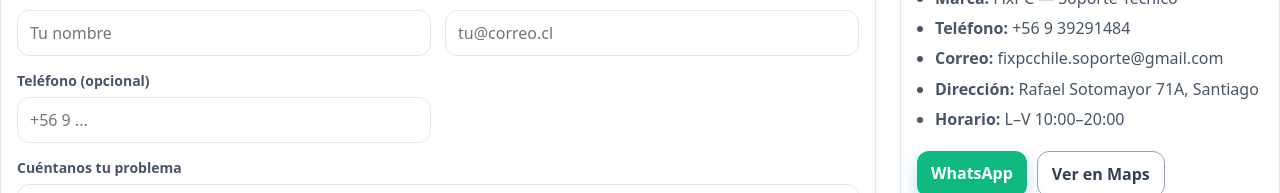
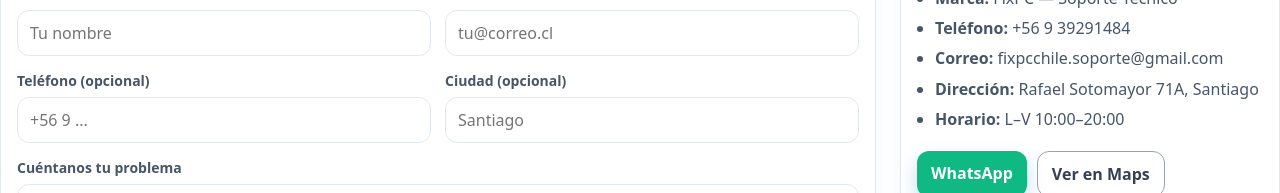
Before and after one commit to Darckbroos/soporte-tecnico-web, a React (Vite) app in the folder frontend/: page /contacto in a window 1280 px wide. Shown: the part 814-1007 px from the top of the page. Built offline with nearby package versions, Linux system fonts and the light colour scheme; no server answers.

Commit message:
Contacto: nuevo ContactForm usando /api/leads + .env.production

```diff
--- a/frontend/src/components/ContactForm.tsx
+++ b/frontend/src/components/ContactForm.tsx
@@ -1,75 +1,148 @@
+// frontend/src/components/ContactForm.tsx
 import { useState } from "react";
 import axios from "axios";
 
-const API_BASE = import.meta.env.VITE_API_BASE || "http://localhost:8000";
+// Toma cualquiera de las dos vars si existen, si no usa /api
+const API_BASE_RAW =
+  (import.meta.env as any).VITE_API_URL ||
+  (import.meta.env as any).VITE_API_BASE ||
+  "/api";
+
+// Normaliza (quita / final) para evitar //leads
+const BASE = String(API_BASE_RAW).replace(/\/$/, "");
+const CONTACT_EP =
+  (import.meta.env as any).VITE_CONTACT_ENDPOINT || "/leads";
+
+type FormState = {
+  name: string;
+  email: string;
+  phone: string;
+  city: string;
+  message: string;
+};
 
 export default function ContactForm() {
-  const [form, setForm] = useState({
+  const [form, setForm] = useState<FormState>({
     name: "",
     email: "",
     phone: "",
+    city: "",
     message: "",
   });
   const [sending, setSending] = useState(false);
   const [status, setStatus] = useState<string | null>(null);
 
+  function onChange<K extends keyof FormState>(key: K, val: FormState[K]) {
+    setForm((f) => ({ ...f, [key]: val }));
+  }
+
   async function submit(e: React.FormEvent) {
     e.preventDefault();
     if (sending) return;
+
+    // Validaciones rápidas
+    if (!form.name.trim() || !form.email.trim() || !form.message.trim()) {
+      setStatus("Completa nombre, correo y mensaje.");
+      return;
+    }
+    const emailOk = /\S+@\S+\.\S+/.test(form.email);
+    if (!emailOk) {
+      setStatus("Ingresa un correo válido.");
+      return;
+    }
+
     setSending(true);
     setStatus("Enviando…");
+
     try {
-      await axios.post(`${API_BASE}/leads`, { ...form, source: "contacto" });
+      // El backend espera alias en español
+      const payload = {
+        nombre: form.name.trim(),
+        correo: form.email.trim(),
+        telefono: form.phone.trim() || null,
+        ciudad: form.city.trim() || null,
+        mensaje: form.message.trim(),
+        source: "web",
+      };
+
+      await axios.post(`${BASE}${CONTACT_EP}`, payload, {
+        headers: { "Content-Type": "application/json", Accept: "application/json" },
+        timeout: 20000,
+      });
+
       setStatus("¡Recibido! Te contactaremos pronto.");
-      setForm({ name: "", email: "", phone: "", message: "" });
-    } catch {
-      setStatus("Hubo un problema. Intenta nuevamente.");
+      setForm({ name: "", email: "", phone: "", city: "", message: "" });
+    } catch (err: any) {
+      const detail = err?.response?.data?.detail;
+      console.error("Contact error:", err?.response?.status, detail || err?.message);
+      setStatus(
+        detail
+          ? `Error: ${typeof detail === "string" ? detail : JSON.stringify(detail)}`
+          : "Hubo un problema. Intenta nuevamente."
+      );
     } finally {
       setSending(false);
     }
   }
 
   return (
-    <form onSubmit={submit} className="cols">
+    <form onSubmit={submit} className="cols" noValidate>
       <div>
         <label>Tu nombre</label>
         <input
           required
           value={form.name}
-          onChange={(e) => setForm({ ...form, name: e.target.value })}
+          onChange={(e) => onChange("name", e.target.value)}
           placeholder="Tu nombre"
+          autoComplete="name"
         />
       </div>
+
       <div>
         <label>Tu correo</label>
         <input
           required
           type="email"
           value={form.email}
-          onChange={(e) => setForm({ ...form, email: e.target.value })}
+          onChange={(e) => onChange("email", e.target.value)}
           placeholder="tu@correo.cl"
+          autoComplete="email"
+          inputMode="email"
         />
       </div>
+
       <div>
         <label>Teléfono (opcional)</label>
         <input
           value={form.phone}
-          onChange={(e) => setForm({ ...form, phone: e.target.value })}
+          onChange={(e) => onChange("phone", e.target.value)}
           placeholder="+56 9 ..."
+          autoComplete="tel"
+          inputMode="tel"
         />
       </div>
+
+      <div>
+        <label>Ciudad (opcional)</label>
+        <input
+          value={form.city}
+          onChange={(e) => onChange("city", e.target.value)}
+          placeholder="Santiago"
+          autoComplete="address-level2"
+        />
+      </div>
+
       <div style={{ gridColumn: "1 / -1" }}>
         <label>Cuéntanos tu problema</label>
         <textarea
           required
           rows={5}
           value={form.message}
-          onChange={(e) => setForm({ ...form, message: e.target.value })}
+          onChange={(e) => onChange("message", e.target.value)}
           placeholder="Describe brevemente el problema…"
         />
       </div>
 
-      {/* Botón bonito y consistente */}
       <div
         style={{
           gridColumn: "1 / -1",
@@ -84,7 +157,7 @@ export default function ContactForm() {
           disabled={sending}
           style={{
             background: "#0ea5e9",
-            width: "100%",            // ocupa todo el ancho de la card
+            width: "100%",
             padding: "12px 16px",
             fontWeight: 600,
             borderRadius: 12,
@@ -99,7 +172,11 @@ export default function ContactForm() {
           {sending ? "Enviando…" : "Solicitar soporte"}
         </button>
 
-        {status && <span className="muted" aria-live="polite">{status}</span>}
+        {status && (
+          <span className="muted" aria-live="polite">
+            {status}
+          </span>
+        )}
       </div>
     </form>
   );
```
Also changed, not shown: 1 other file (tests, documents, lock files or other folders).
